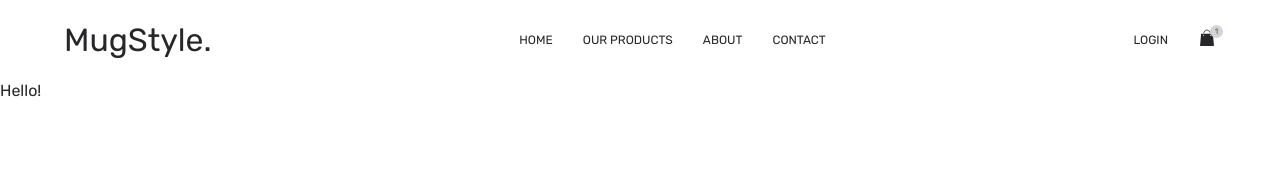
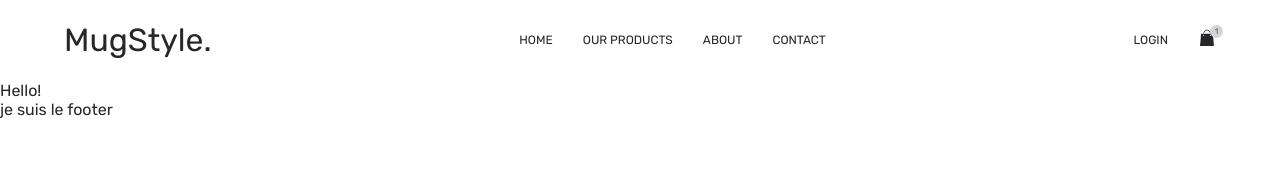
Before and after one commit to Morganefrlr/eshop-mugstyle2024, a Next.js app: page / in a window 1280 px wide. Shown: the top 190 px of the page. Built offline with nearby package versions, Linux system fonts and the light colour scheme.

Commit message:
T03: create footer + add layout

```diff
--- /dev/null
+++ b/src/app/footer/Footer.tsx
@@ -0,0 +1,11 @@
+
+
+const Footer = () => {
+    return (
+        <div>
+            je suis le footer
+        </div>
+    );
+};
+
+export default Footer;
--- a/src/app/globals.scss
+++ b/src/app/globals.scss
@@ -22,4 +22,5 @@ body{
 
 ////////////// IMPORT //////////////
 
-@import './navbar/navbar'
+@import './navbar/navbar';
+@import './footer/footer'
--- a/src/app/layout.tsx
+++ b/src/app/layout.tsx
@@ -2,6 +2,7 @@ import type { Metadata } from "next";
 import { Rubik } from "next/font/google";
 import "./globals.scss";
 import Navbar from "./navbar/Navbar";
+import Footer from "./footer/Footer";
 
 const rubik = Rubik({ subsets: ["latin"] });
 
@@ -20,6 +21,7 @@ export default function RootLayout({
       <body className={rubik.className}>
         <Navbar/>
         {children}
+        <Footer />
       </body>
     </html>
   );
```
Also changed, not shown: src/app/footer/_footer.scss (added).
